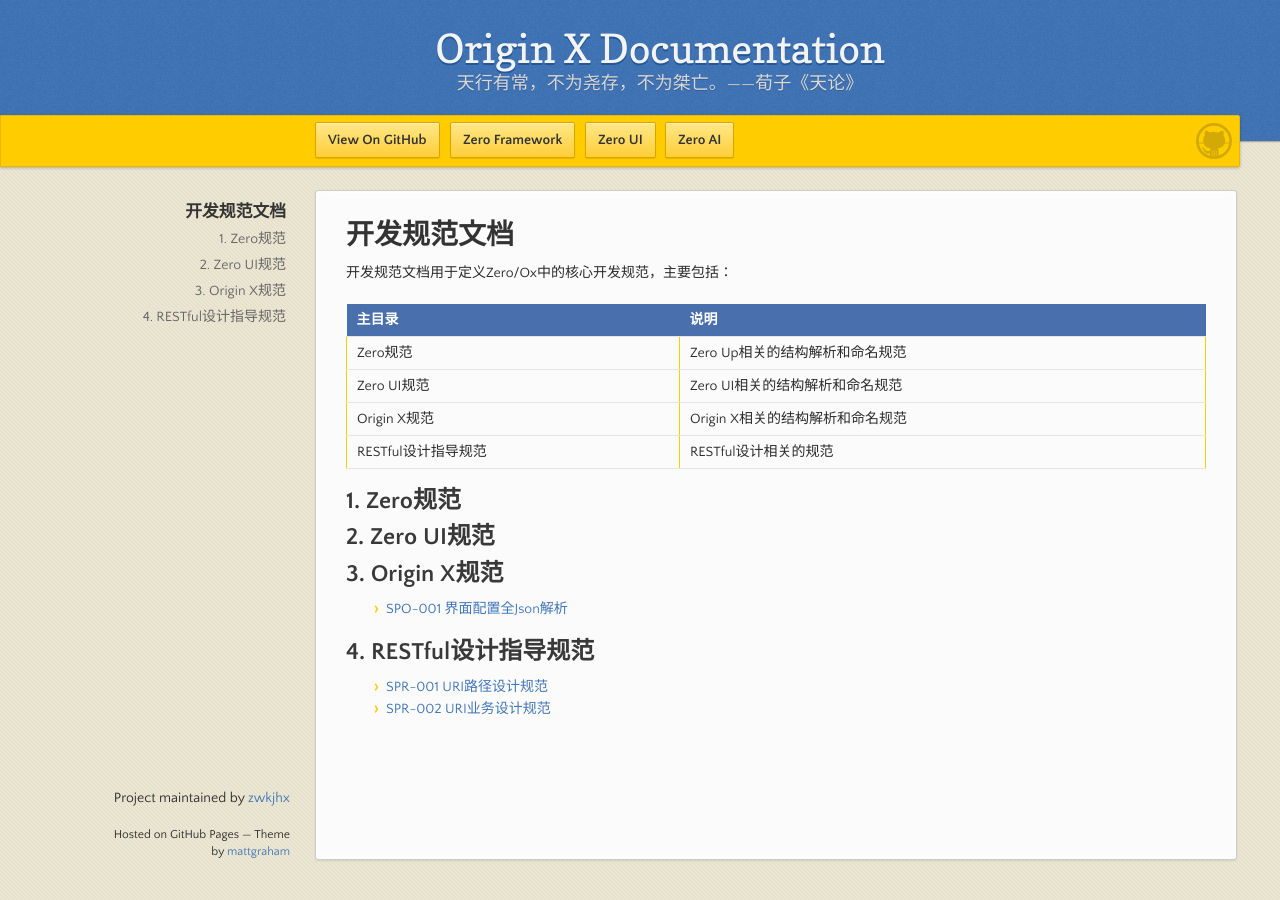
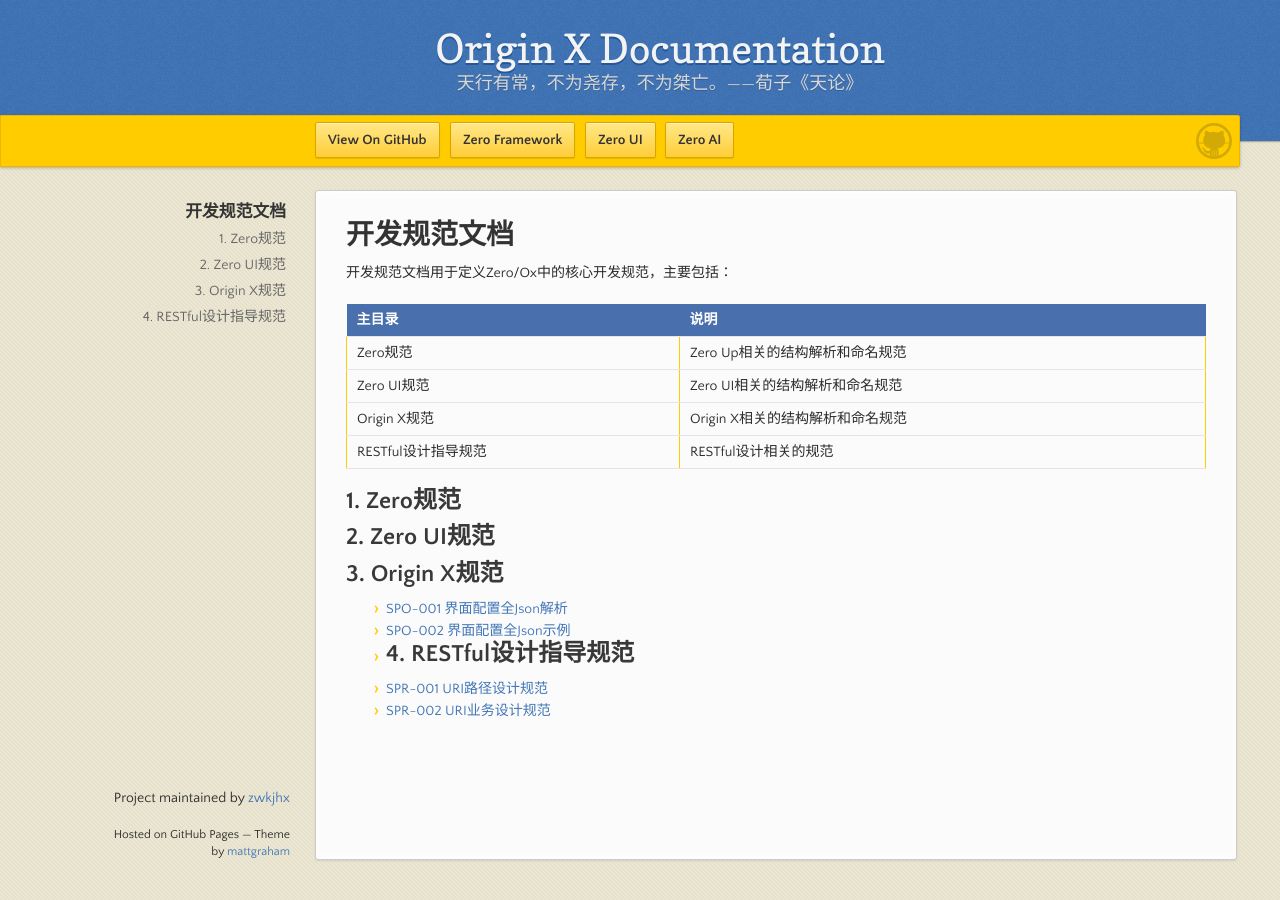
Before and after one commit to zwkjhx/ox-doc, a Jekyll site: the page built from specification/main.md, in a window 1280 px wide. Built offline with Jekyll 4.4.1, drawn with Linux system fonts in a browser that asks for light colours; our own code applies the rules of GitHub Pages for plain Markdown files.

Commit message:
Updates specification/main.md
Auto commit by GitBook Editor

```diff
--- a/specification/main.md
+++ b/specification/main.md
@@ -16,7 +16,8 @@
 ## 3. Origin X规范
 
 * [SPO-001 界面配置全Json解析](/specification/3-origin-xgui-fan/spo-001-jie-mian-pei-zhi-quan-json-jie-xi.md)
-
+* [SPO-002 界面配置全Json示例](/specification/3-origin-xgui-fan/spo-002-jie-mian-pei-zhi-quan-json-shi-li.md)
+*
 ## 4. RESTful设计指导规范
 
 * [SPR-001 URI路径设计规范](/specification/4-restfulshe-ji-zhi-dao-gui-fan/spr-001-urilu-jing-she-ji-gui-fan.html)
```
